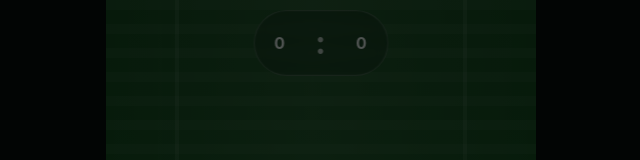
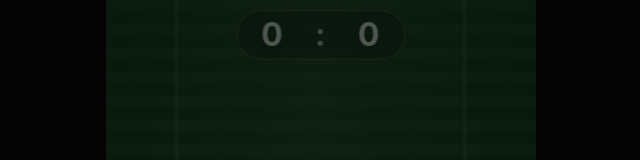
Before and after one commit to phector-io/haaland-simulator, a React (Vite) app: page / in a window 1280 px wide. Shown: the top 160 px of the page, without its empty margins (319-959 px from the left). Built offline with nearby package versions, Linux system fonts and the light colour scheme.

Commit message:
Adjust layout spacing and font sizes for improved readability and aesthetics

```diff
--- a/src/App.css
+++ b/src/App.css
@@ -87,7 +87,7 @@ body {
   display: flex;
   align-items: center;
   justify-content: center;
-  gap: 12px;
+  gap: 10px;
   min-width: 120px;
   padding: 8px 16px;
   border-radius: 999px;
@@ -99,17 +99,19 @@ body {
   color: rgba(255, 255, 255, 0.94);
   font-weight: 700;
   letter-spacing: 0.08em;
-  font-size: clamp(0.8rem, 3vw, 1rem);
+  font-size: clamp(0.9rem, 2.8vw, 1.1rem);
+  line-height: 1;
 }
 
 .scoreboard-inline span {
   min-width: 1.2em;
   text-align: center;
+  font-size: clamp(1.4rem, 4vw, 2rem);
 }
 
 .score-divider {
   opacity: 0.9;
-  font-size: 0.9em;
+  font-size: clamp(1rem, 3vw, 1.4rem);
 }
 
 .score-block {
```
